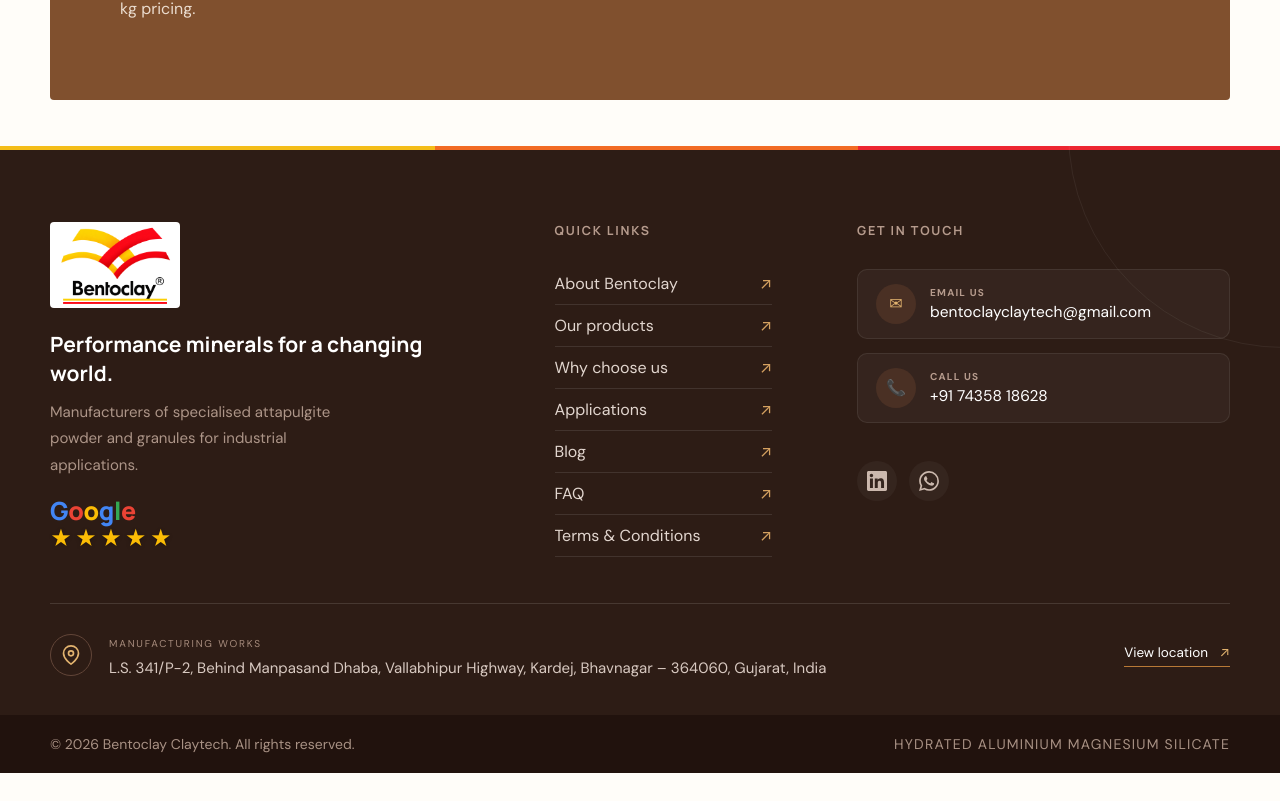
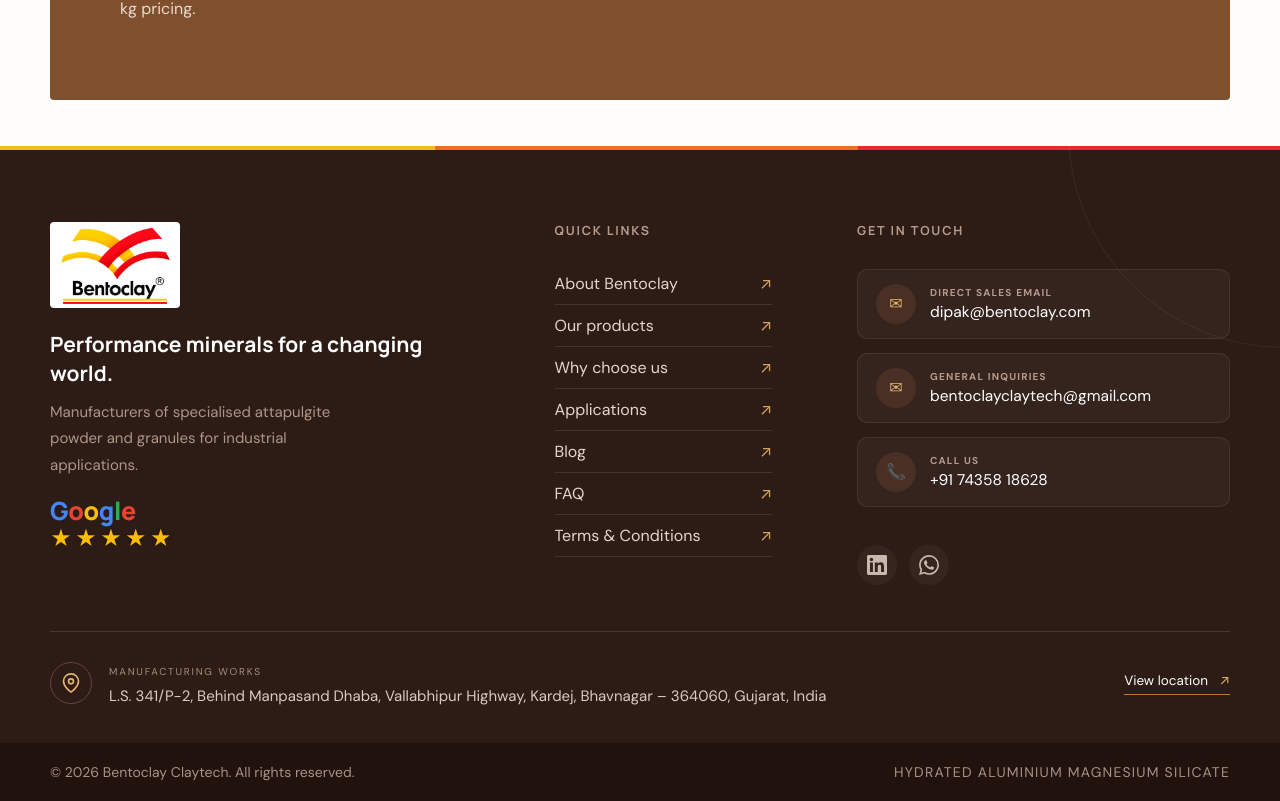
Before and after one commit to Dhavaldave121002/BENTOCLAY-Website, a React (Vite) app: page / in a window 1280 px wide. Shown: the part 8692-9493 px from the top of the page. Before the commit the page ends 9465 px from the top, so only its background shows below. Built offline with nearby package versions, Linux system fonts and the light colour scheme; the HTML template or start-up script is replaced by a standard one.

Commit message:
feat(contact): add official direct sales email dipak@bentoclay.com across footer, contact page, schemas, and llms.txt

```diff
--- a/index.html
+++ b/index.html
@@ -94,7 +94,7 @@
           "image": "https://bentoclay.com/assets/product-range.webp",
           "description": "Bentoclay Claytech is a premier global manufacturer and Pan-India supplier of high-purity Attapulgite (Palygorskite CAS: 12174-11-7, HS Code: 25084000) clays for oil drilling muds (API Spec 13A Sec 12), paint thixotropes, foundry fluxes, agricultural carriers, and absorbent granules.",
           "telephone": "+91-7435818628",
-          "email": "bentoclayclaytech@gmail.com",
+          "email": ["dipak@bentoclay.com", "bentoclayclaytech@gmail.com"],
           "knowsAbout": [
             "Attapulgite Clay",
             "Palygorskite Mineral",
--- a/src/components/Footer.jsx
+++ b/src/components/Footer.jsx
@@ -61,10 +61,17 @@
 
         <div className="footer-contact">
           <h4>Get in touch</h4>
+          <a className="contact-line" href="mailto:dipak@bentoclay.com">
+            <i>✉</i>
+            <span>
+              <small>DIRECT SALES EMAIL</small>
+              dipak@bentoclay.com
+            </span>
+          </a>
           <a className="contact-line" href="mailto:bentoclayclaytech@gmail.com">
             <i>✉</i>
             <span>
-              <small>EMAIL US</small>
+              <small>GENERAL INQUIRIES</small>
               bentoclayclaytech@gmail.com
             </span>
           </a>
--- a/src/components/PageSEO.jsx
+++ b/src/components/PageSEO.jsx
@@ -144,7 +144,7 @@
       image: `${BASE_URL}/assets/product-range.webp`,
       description: 'Bentoclay Claytech is a premier global manufacturer and Pan-India exporter of high-purity Attapulgite (Palygorskite CAS: 12174-11-7, HS Code: 25084000) clays and engineered absorbent minerals.',
       telephone: '+91-7435818628',
-      email: 'bentoclayclaytech@gmail.com',
+      email: ['dipak@bentoclay.com', 'bentoclayclaytech@gmail.com'],
       address: {
         '@type': 'PostalAddress',
         streetAddress: 'Plot No. 12/A, GIDC Industrial Estate, Kardej',
--- a/src/pages/ContactPage.jsx
+++ b/src/pages/ContactPage.jsx
@@ -167,11 +167,14 @@
             </div>
 
             <div className="direct-details">
+              <a href="mailto:dipak@bentoclay.com">
+                <small>DIRECT SALES</small>dipak@bentoclay.com
+              </a>
               <a href={`mailto:bentoclayclaytech@gmail.com?subject=${encodeURIComponent(activeProductName ? `Inquiry: ${activeProductName}` : 'Inquiry for Bentoclay Claytech')}`}>
-                <small>EMAIL</small>bentoclayclaytech@gmail.com
+                <small>GENERAL EMAIL</small>bentoclayclaytech@gmail.com
               </a>
               <a href="tel:+917435818628">
-                <small>PHONE</small>+91 74358 18628
+                <small>PHONE / WHATSAPP</small>+91 74358 18628
               </a>
             </div>
 
```
Also changed, not shown: public/llms.txt.
